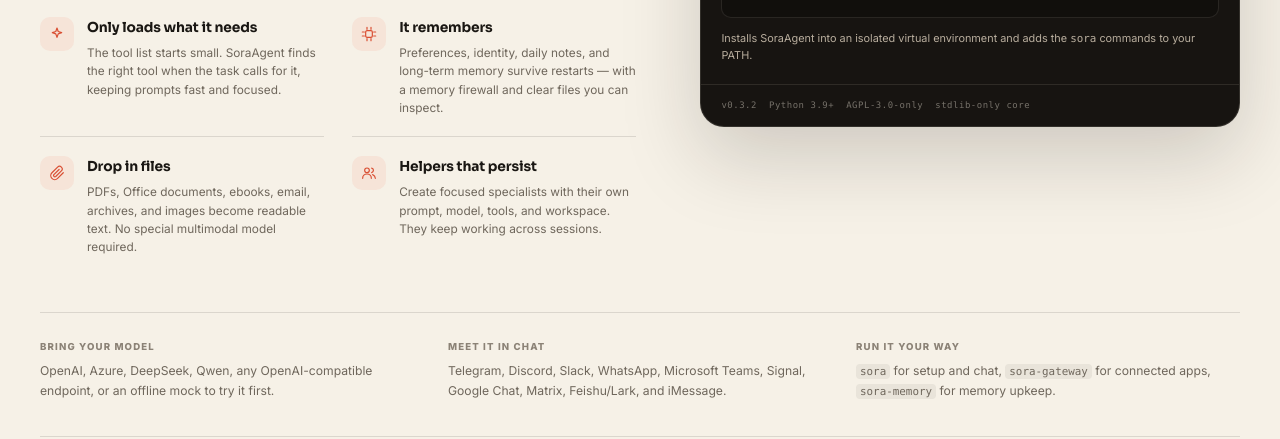
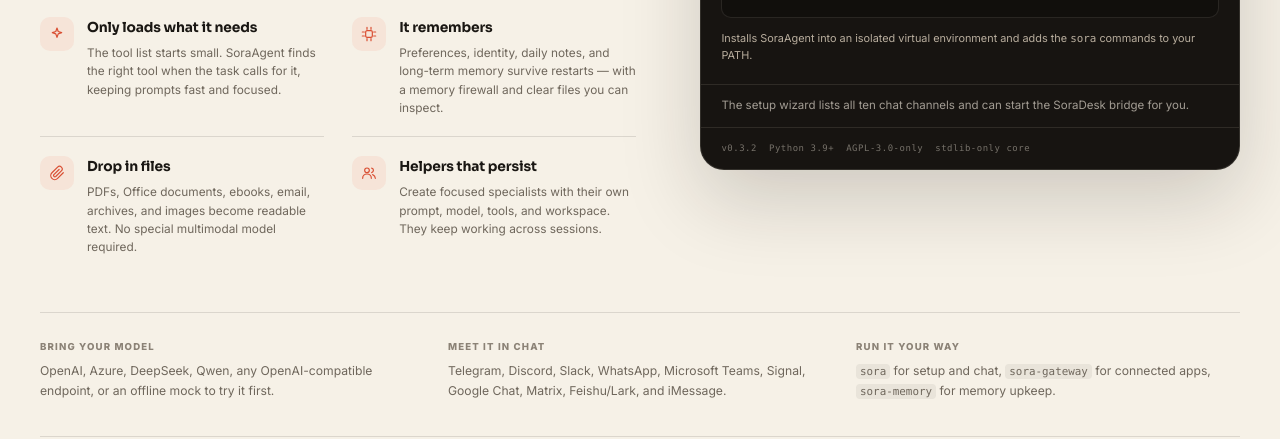
Before and after one commit to Mochi-Sora/SoraOfficialWebsite, a plain HTML site: page index.html in a window 1280 px wide. Shown: the part 3290-3729 px from the top of the page. Drawn offline with Linux system fonts and the light colour scheme; no server answers.

Commit message:
Document the channel picker and SoraDesk setup flow

```diff
--- a/assets/css/styles.css
+++ b/assets/css/styles.css
@@ -3728,3 +3728,12 @@ body.nav-open {
     font-size: 0.78rem;
   }
 }
+
+.install-note {
+  margin: 0;
+  padding: 12px 20px;
+  border-top: 1px solid rgba(248, 240, 227, 0.1);
+  color: rgba(248, 240, 227, 0.62);
+  font-size: 0.72rem;
+  line-height: 1.55;
+}
--- a/index.html
+++ b/index.html
@@ -463,6 +463,7 @@ pip install -e ".[openai,memory,cli,files,dev]"</code></pre>
                 <p>For contributors. On Windows, activate with <code>.venv\Scripts\activate</code>.</p>
               </div>
             </div>
+            <p class="install-note">The setup wizard lists all ten chat channels and can start the SoraDesk bridge for you.</p>
             <div class="install-meta">
               <span>v0.3.2</span><span>Python 3.9+</span><span>AGPL-3.0-only</span><span>stdlib-only core</span>
             </div>
```
Also changed, not shown: 2 other files.
